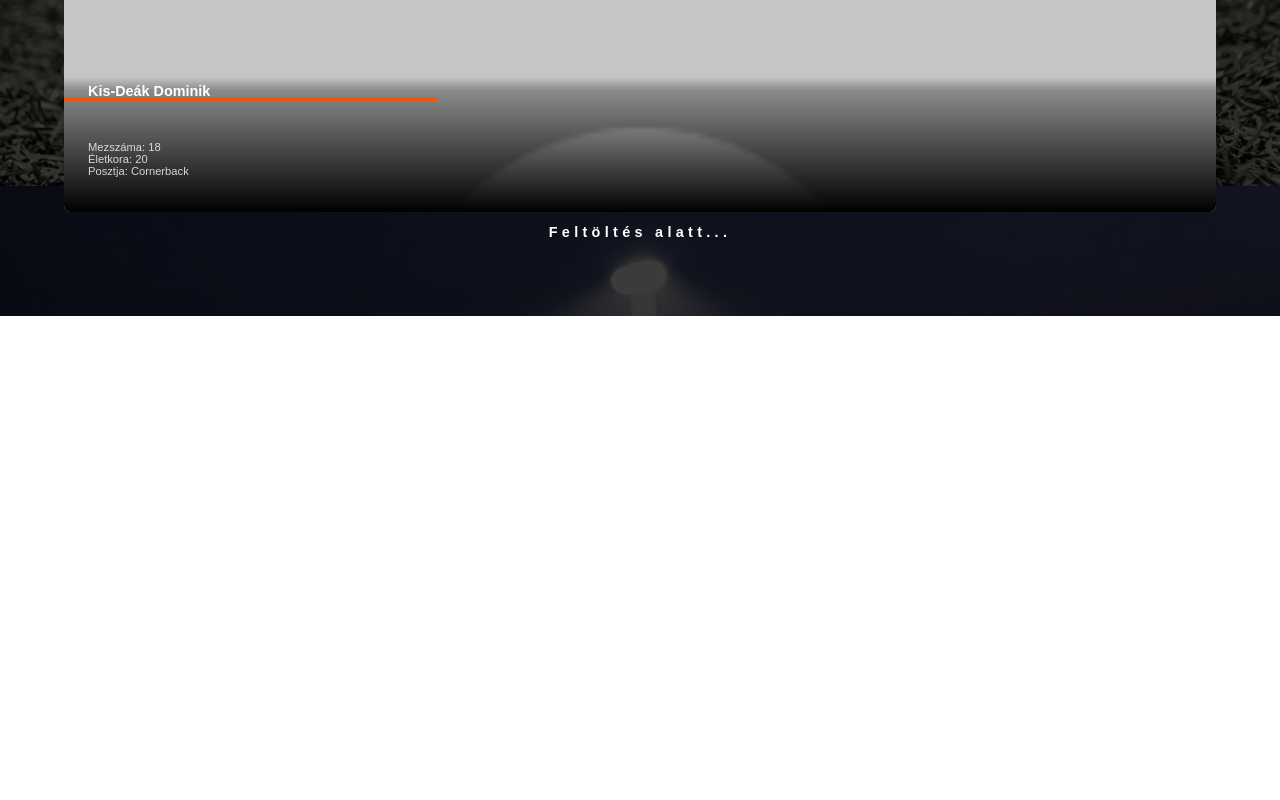
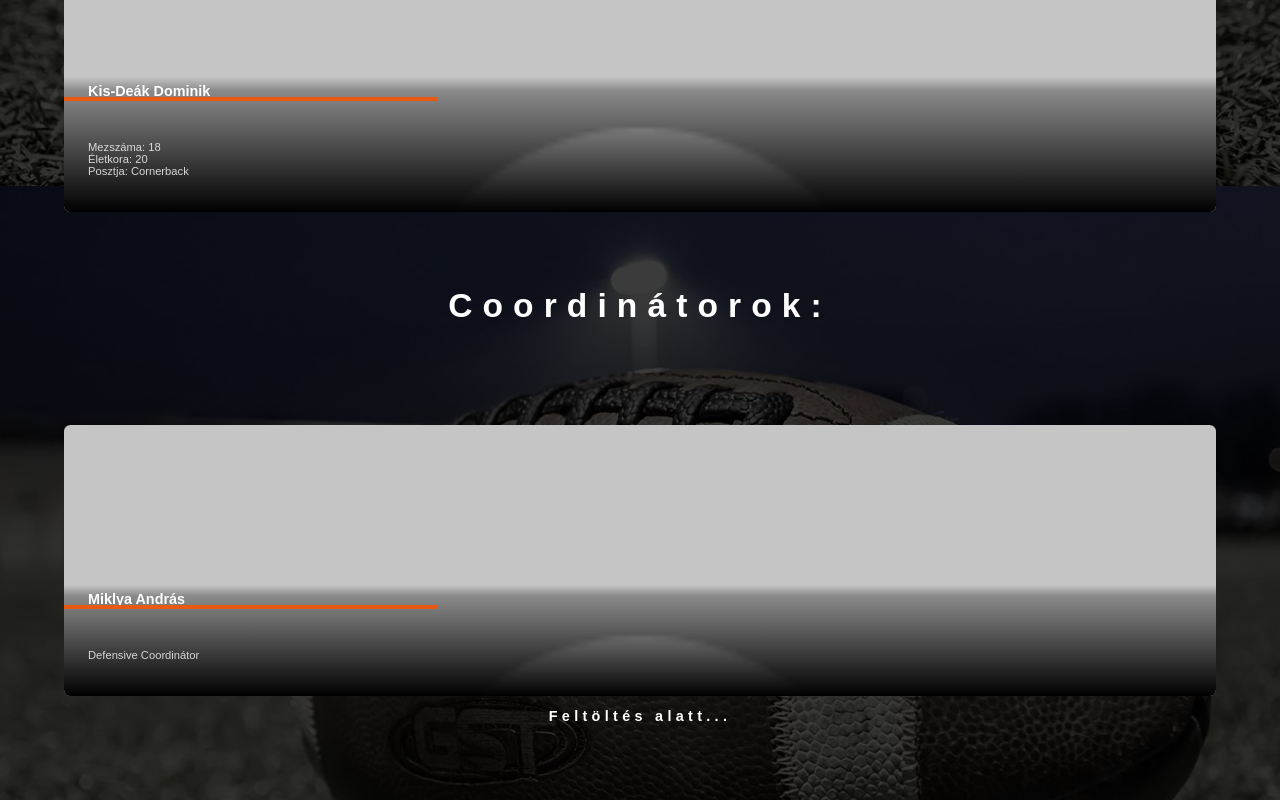
Before and after one commit to ViharsarkiVitezek/weboldal, a plain HTML site: page kártyák.html in a window 1280 px wide. Shown: the part 4934-5734 px from the top of the page. Before the commit the page ends 5250 px from the top, so only its background shows below. Drawn offline with Linux system fonts and the light colour scheme.

Commit message:
Add files via upload

```diff
--- a/kartyak.css
+++ b/kartyak.css
@@ -88,6 +88,10 @@ h2 {
     background-image: url(img/profilkep/Névtelen.png);
 }
 
+.card[a2] {
+    background-image: url(img/profilkep/Névtelen.png);
+}
+
 .card:hover,
 .card:focus-within {
     transform: scale(1.05);
--- a/kártyák.html
+++ b/kártyák.html
@@ -163,7 +163,19 @@
     </p>
   </div>
 </div>
-    </div>
+</div>
+<h2 b>Coordinátorok:</h2>
+<div class="lista">
+<div class="card" a2>
+  <div class="card-content">
+    <h2 class="card-title">Miklya András </h2>
+    <p class="card-body">
+      Defensive Coordinátor<br>
+
+    </p>
+  </div>
+</div>
+</div>
 
     <h2 class="felt">Feltöltés alatt...</h2>
     <center><img class="botton_logo" src="img/VV_felirat_feher.png" alt="none" title="Logó"></center>
--- a/style.css
+++ b/style.css
@@ -80,7 +80,7 @@ nav a:hover::after {
 
 
 main {
-    font-family: Arial, Helvetica, sans-serif;
+    font-family: Arial;
     margin: 2em;
     padding: 2em;
     color: white;
@@ -88,6 +88,7 @@ main {
 }
 
 h1 {
+    font-style: oblique;
     text-align: center;
     text-transform: uppercase;
     word-spacing: .5em;
```
